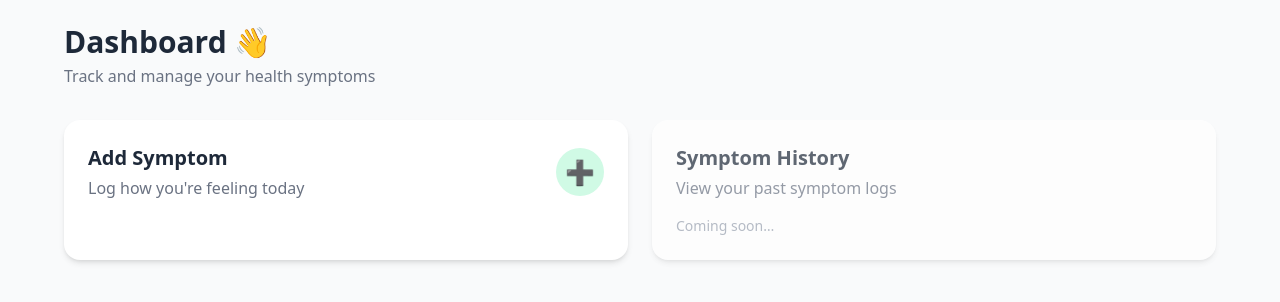
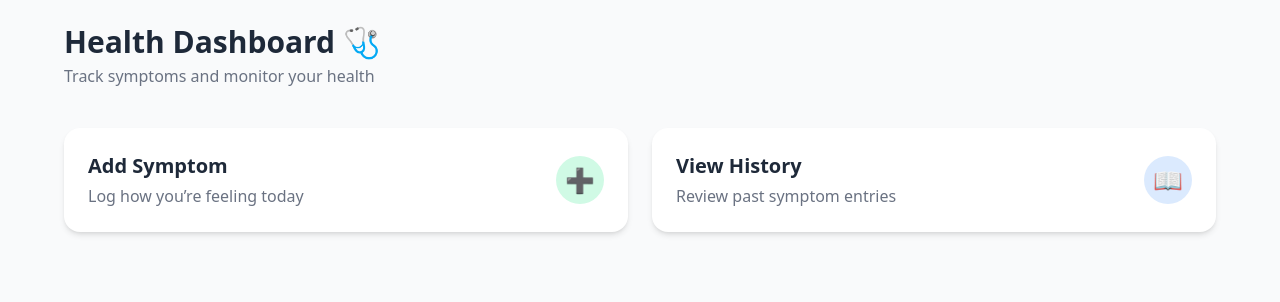
Before and after one commit to santosH7321/Fullstack-projects, a React app in the folder health-symptom-tracker/frontend/: page /dashboard in a window 1280 px wide. Shown: the top 302 px of the page. Built offline with nearby package versions, Linux system fonts and the light colour scheme; sample sign-in values are in the browser's storage; the HTML template or start-up script is replaced by a standard one.

Commit message:
history with dashboard enhencement

```diff
--- a/health-symptom-tracker/frontend/src/App.tsx
+++ b/health-symptom-tracker/frontend/src/App.tsx
@@ -4,6 +4,7 @@ import Register from "./pages/Register"
 import Dashboard from "./pages/Dashboard"
 import ProtectedRoute from "./components/ProtectedRoute"
 import AddSymptom from "./pages/AddSymptom"
+import History from "./pages/History"
 
 export default function App() {
   return (
@@ -27,6 +28,14 @@ export default function App() {
             </ProtectedRoute>
           }
         />
+        <Route
+          path="/history"
+          element={
+            <ProtectedRoute>
+              <History />
+            </ProtectedRoute>
+          }
+        />
       </Routes>
     </BrowserRouter>
   )
--- a/health-symptom-tracker/frontend/src/pages/Dashboard.tsx
+++ b/health-symptom-tracker/frontend/src/pages/Dashboard.tsx
@@ -3,17 +3,16 @@ import { Link } from "react-router-dom"
 export default function Dashboard() {
   return (
     <div className="min-h-screen bg-gray-50 p-6">
-
-      <header className="max-w-6xl mx-auto mb-8">
+      <header className="max-w-6xl mx-auto mb-10">
         <h1 className="text-3xl font-bold text-gray-800">
-          Dashboard 👋
+          Health Dashboard 🩺
         </h1>
         <p className="text-gray-500 mt-1">
-          Track and manage your health symptoms
+          Track symptoms and monitor your health
         </p>
       </header>
-      <main className="max-w-6xl mx-auto">
-        <div className="grid grid-cols-1 md:grid-cols-2 gap-6">
+
+      <main className="max-w-6xl mx-auto grid grid-cols-1 sm:grid-cols-2 gap-6">
 
         <Link
           to="/add-symptom"
@@ -25,7 +24,7 @@ export default function Dashboard() {
                 Add Symptom
               </h2>
               <p className="text-gray-500 mt-1">
-                  Log how you're feeling today
+                Log how you’re feeling today
               </p>
             </div>
 
@@ -34,19 +33,26 @@ export default function Dashboard() {
             </div>
           </div>
         </Link>
-          <div className="bg-white rounded-2xl shadow-md p-6 opacity-70">
+        <Link
+          to="/history"
+          className="group bg-white rounded-2xl shadow-md p-6 hover:shadow-xl transition"
+        >
+          <div className="flex items-center justify-between">
+            <div>
               <h2 className="text-xl font-semibold text-gray-800">
-              Symptom History
+                View History
               </h2>
               <p className="text-gray-500 mt-1">
-              View your past symptom logs
-            </p>
-            <p className="text-sm text-gray-400 mt-4">
-              Coming soon…
+                Review past symptom entries
               </p>
             </div>
 
+            <div className="flex items-center justify-center w-12 h-12 rounded-full bg-blue-100 text-blue-600 text-2xl group-hover:scale-110 transition">
+              📖
             </div>
+          </div>
+        </Link>
+
       </main>
     </div>
   )
--- /dev/null
+++ b/health-symptom-tracker/frontend/src/pages/History.tsx
@@ -0,0 +1,97 @@
+import { useEffect, useState } from "react"
+import { getSymptoms } from "../services/symptom.service"
+
+interface Symptom {
+  _id: string
+  symptomName: string
+  severity: number
+  notes?: string
+  date: string
+}
+
+const severityLabels: Record<number, string> = {
+  1: "Very Mild",
+  2: "Mild",
+  3: "Moderate",
+  4: "Severe",
+  5: "Very Severe",
+}
+
+const severityColors: Record<number, string> = {
+  1: "bg-green-100 text-green-700",
+  2: "bg-lime-100 text-lime-700",
+  3: "bg-yellow-100 text-yellow-700",
+  4: "bg-orange-100 text-orange-700",
+  5: "bg-red-100 text-red-700",
+}
+
+export default function History() {
+  const [symptoms, setSymptoms] = useState<Symptom[]>([])
+  const [loading, setLoading] = useState(true)
+
+  useEffect(() => {
+    getSymptoms()
+      .then((res) => setSymptoms(res.data))
+      .finally(() => setLoading(false))
+  }, [])
+
+  return (
+    <div className="min-h-screen bg-gray-50 p-6">
+      <div className="max-w-4xl mx-auto">
+
+        <h2 className="text-3xl font-bold text-gray-800">
+          Symptom History 📖
+        </h2>
+        <p className="text-gray-500 mt-1">
+          Review your past symptom logs
+        </p>
+
+        {loading && (
+          <p className="mt-6 text-gray-500">Loading symptoms...</p>
+        )}
+
+        {!loading && symptoms.length === 0 && (
+          <div className="mt-10 bg-white rounded-xl shadow p-6 text-center">
+            <p className="text-gray-600">
+              No symptoms recorded yet.
+            </p>
+            <p className="text-sm text-gray-400 mt-1">
+              Start by adding your first symptom.
+            </p>
+          </div>
+        )}
+
+        <div className="mt-8 space-y-4">
+          {symptoms.map((s) => (
+            <div
+              key={s._id}
+              className="bg-white rounded-2xl shadow-md p-6"
+            >
+              <div className="flex items-center justify-between">
+                <h4 className="text-xl font-semibold text-gray-800">
+                  {s.symptomName}
+                </h4>
+
+                <span
+                  className={`text-sm font-medium px-3 py-1 rounded-full ${severityColors[s.severity]}`}
+                >
+                  {severityLabels[s.severity]}
+                </span>
+              </div>
+
+              <p className="text-sm text-gray-500 mt-1">
+                {new Date(s.date).toLocaleDateString()}
+              </p>
+
+              {s.notes && (
+                <p className="mt-4 text-gray-700 bg-gray-50 p-3 rounded-lg">
+                  {s.notes}
+                </p>
+              )}
+            </div>
+          ))}
+        </div>
+      </div>
+    </div>
+  )
+}
```
Lines whose indentation alone changed are shown as unchanged.
